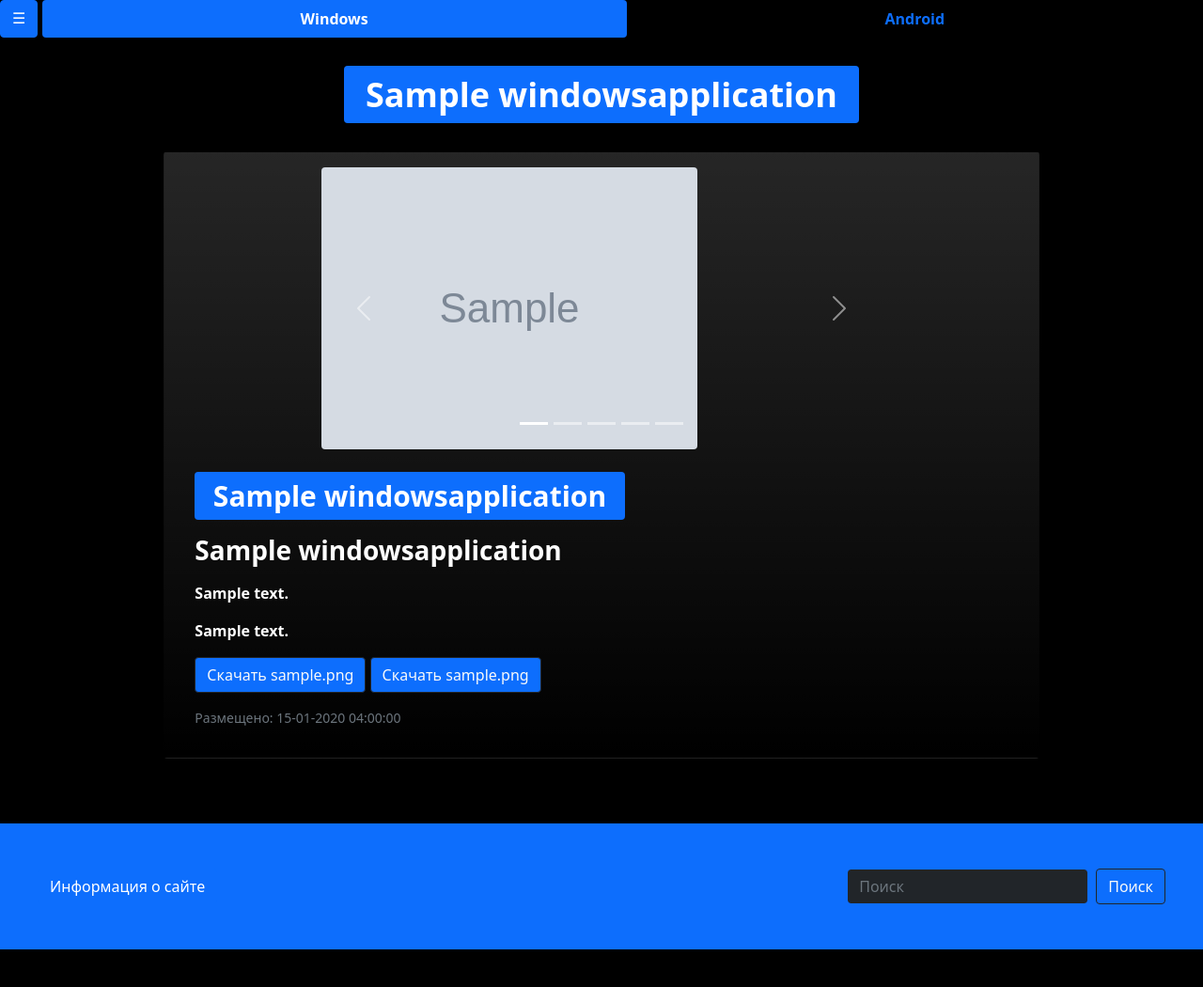
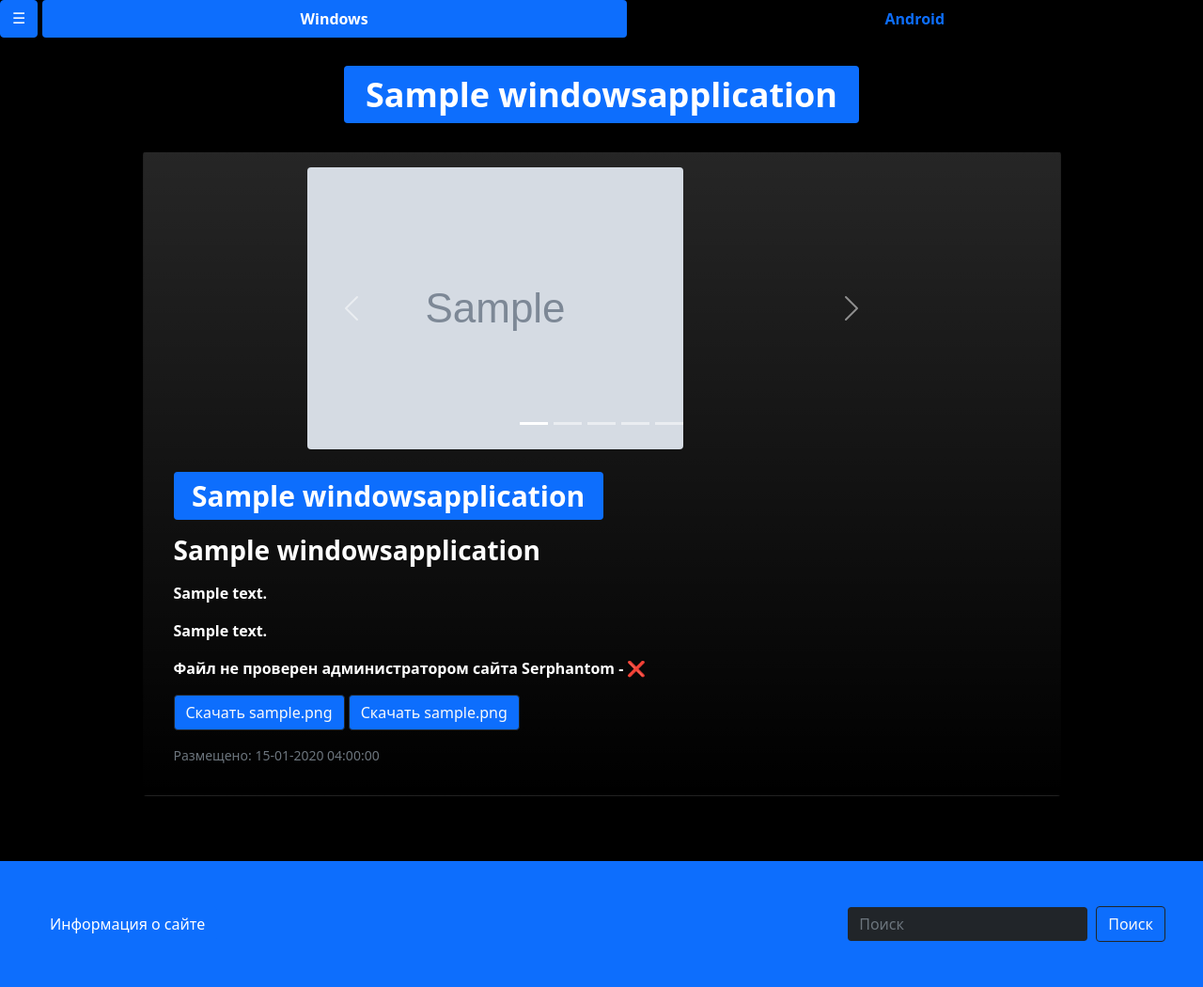
Before and after one commit to LebedevSergeyVach/SerphantomApplication, a Django app: page /product/1 in a window 1280 px wide. Shown: the whole page at 94% size. Before the commit the page ends 1010 px from the top, so only its background shows below. Run offline with Django 5.2, Linux system fonts and the light colour scheme; tables that the repository leaves empty hold one stand-in row (values such as "Sample post"); grey boxes marked "Sample" are stand-in pictures; some libraries are stand-ins or nearby versions.

Commit message:
Update application.html

```diff
--- a/advertisements/templates/application_android/application.html
+++ b/advertisements/templates/application_android/application.html
@@ -120,6 +120,11 @@
                     {{ advertisement.full_description }}
                   </strong>
                     <p></p>
+                  <strong class="card-text text-white">
+                    {% if advertisement.verified %}Файл проверен администратором сайта Serphantom -  ✅
+                    {% else %}Файл не проверен администратором сайта Serphantom - ❌{% endif %}
+                  </strong>
+                    <p></p>
               <div class="col-auto">
                   <a href="{{ advertisement.file_main.url }}" download={{ advertisement.name }} type="submit" class="btn btn-primary mb-3 btn-outline-dark text-light">Скачать {{ advertisement.name_file_main }}</a>
                   {% if advertisement.file_additional %}
--- a/advertisements/templates/application_windows/application.html
+++ b/advertisements/templates/application_windows/application.html
@@ -120,6 +120,11 @@
                     {{ advertisement.full_description }}
                   </strong>
                     <p></p>
+                  <strong class="card-text text-white">
+                    {% if advertisement.verified %}Файл проверен администратором сайта Serphantom -  ✅
+                    {% else %}Файл не проверен администратором сайта Serphantom - ❌{% endif %}
+                  </strong>
+                    <p></p>
               <div class="col-auto">
                   <a href="{{ advertisement.file_main.url }}" download={{ advertisement.name }} type="submit" class="btn btn-primary mb-3 btn-outline-dark text-light">Скачать {{ advertisement.name_file_main }}</a>
                   {% if advertisement.file_additional %}
```
